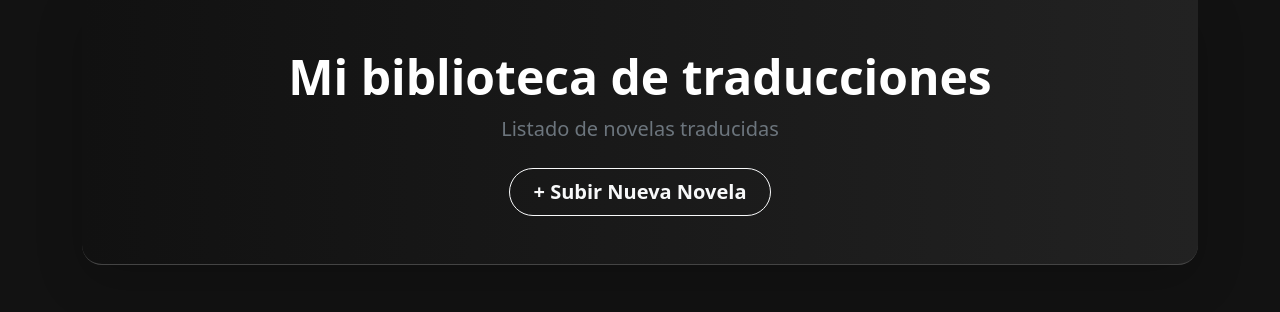
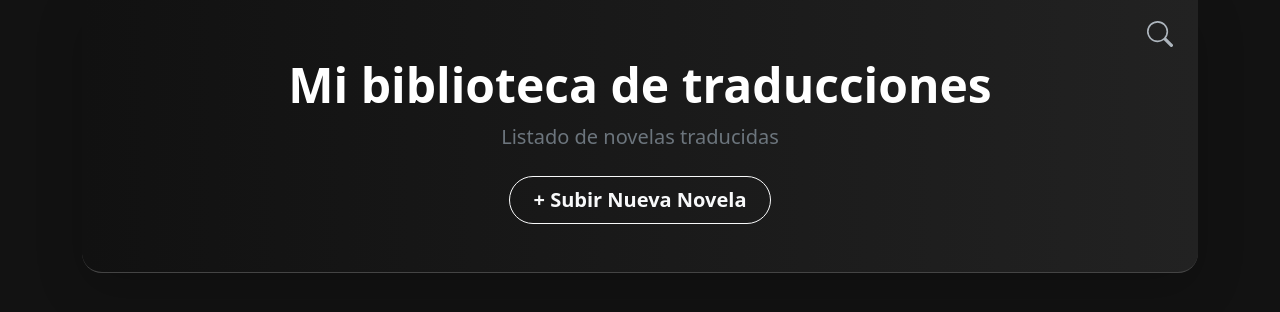
Before and after one commit to xAylenx15/novelas, a PHP site: page / in a window 1280 px wide. Shown: the top 312 px of the page. Run offline with PHP 8.4, Linux system fonts and the light colour scheme; data that the repository does not hold is empty; some libraries are stand-ins or nearby versions.

Commit message:
Update index.php

```diff
--- a/view/index.php
+++ b/view/index.php
@@ -14,7 +14,6 @@
             transition: transform 0.3s ease, box-shadow 0.3s ease;
             border-radius: 12px;
             overflow: hidden;
-            /* Mantiene la imagen adentro de los bordes redondeados */
         }
 
         .card-novela:hover {
@@ -33,11 +32,27 @@
 
         /* Estilo del Header principal */
         .biblioteca-header {
+            position: relative;
             background: linear-gradient(to right, #111, #222);
             border-bottom: 1px solid #444;
             border-radius: 0 0 20px 20px;
-            padding: 3rem 1rem;
+            padding: 3.5rem 1rem 3rem;
             margin-bottom: 3rem;
+        }
+
+        /* Lupa sola arriba a la derecha */
+        .icono-lupa {
+            position: absolute;
+            top: 20px;
+            right: 25px;
+            color: #adb5bd;
+            text-decoration: none;
+            transition: color 0.2s ease, transform 0.2s ease;
+        }
+
+        .icono-lupa:hover {
+            color: #ffffff;
+            transform: scale(1.15);
         }
     </style>
 </head>
@@ -45,12 +60,21 @@
 <body style="background-color: #121212; color: #fff;">
     <div class="container pb-5">
 
-        <!-- Cabecera de la página mejorada -->
+        <!-- Cabecera de la página -->
         <div class="biblioteca-header text-center shadow-lg">
+
+            <!-- Lupa sola arriba a la derecha -->
+            <a href="index.php?action=consulta" class="icono-lupa"
+               title="Consultar novelas" aria-label="Consultar novelas">
+                <svg xmlns="http://www.w3.org/2000/svg" width="26" height="26" fill="currentColor" viewBox="0 0 16 16">
+                    <path d="M11.742 10.344a6.5 6.5 0 1 0-1.397 1.398h-.001q.044.06.098.115l3.85 3.85a1 1 0 0 0 1.415-1.414l-3.85-3.85a1 1 0 0 0-.115-.1zM12 6.5a5.5 5.5 0 1 1-11 0 5.5 5.5 0 0 1 11 0"/>
+                </svg>
+            </a>
+
             <h1 class="display-5 fw-bold mb-2">Mi biblioteca de traducciones</h1>
+
             <p class="lead text-secondary mb-4">Listado de novelas traducidas</p>
 
-            <!-- Ruta corregida hacia el controlador -->
             <a href="index.php?action=create" class="btn btn-outline-light btn-lg px-4 rounded-pill fw-bold">
                 + Subir Nueva Novela
             </a>
@@ -60,24 +84,18 @@
         <div class="row g-4">
             <?php foreach ($novel as $row): ?>
 
-                <!-- Clases responsivas: 1 columna en móvil, 2 en tablet, 3-4 en PC -->
                 <div class="col-12 col-sm-6 col-md-4 col-lg-3">
 
-                    <!-- Tarjeta con la clase card-novela para el hover -->
                     <div class="card bg-dark text-white border-secondary h-100 d-flex flex-column card-novela">
 
-                        <!-- Imagen borde a borde -->
                         <img src="<?php echo htmlspecialchars($row['portada']); ?>" class="portada-novela"
                             alt="Portada de <?php echo htmlspecialchars($row['titulo']); ?>">
 
-                        <!-- Cuerpo con el texto y el botón -->
                         <div class="card-body d-flex flex-column p-3">
-                            <!-- Reemplazamos 'text-truncate' por 'titulo-novela' -->
                             <h5 class="card-title fw-bold titulo-novela"
                                 title="<?php echo htmlspecialchars($row['titulo']); ?>">
                                 <?php echo htmlspecialchars($row['titulo']); ?>
                             </h5>
-
 
                             <p class="card-text text-secondary small mb-4">
                                 <?php
@@ -86,7 +104,6 @@
                                 ?>
                             </p>
 
-                            <!-- Cambiamos 'btn-primary' por nuestra clase 'btn-beige' -->
                             <a href="/index.php?action=showNovela&id=<?php echo $row['id_novela']; ?>"
                                 class="btn btn-beige w-100 mt-auto fw-semibold">Ver novela</a>
                         </div>
```
